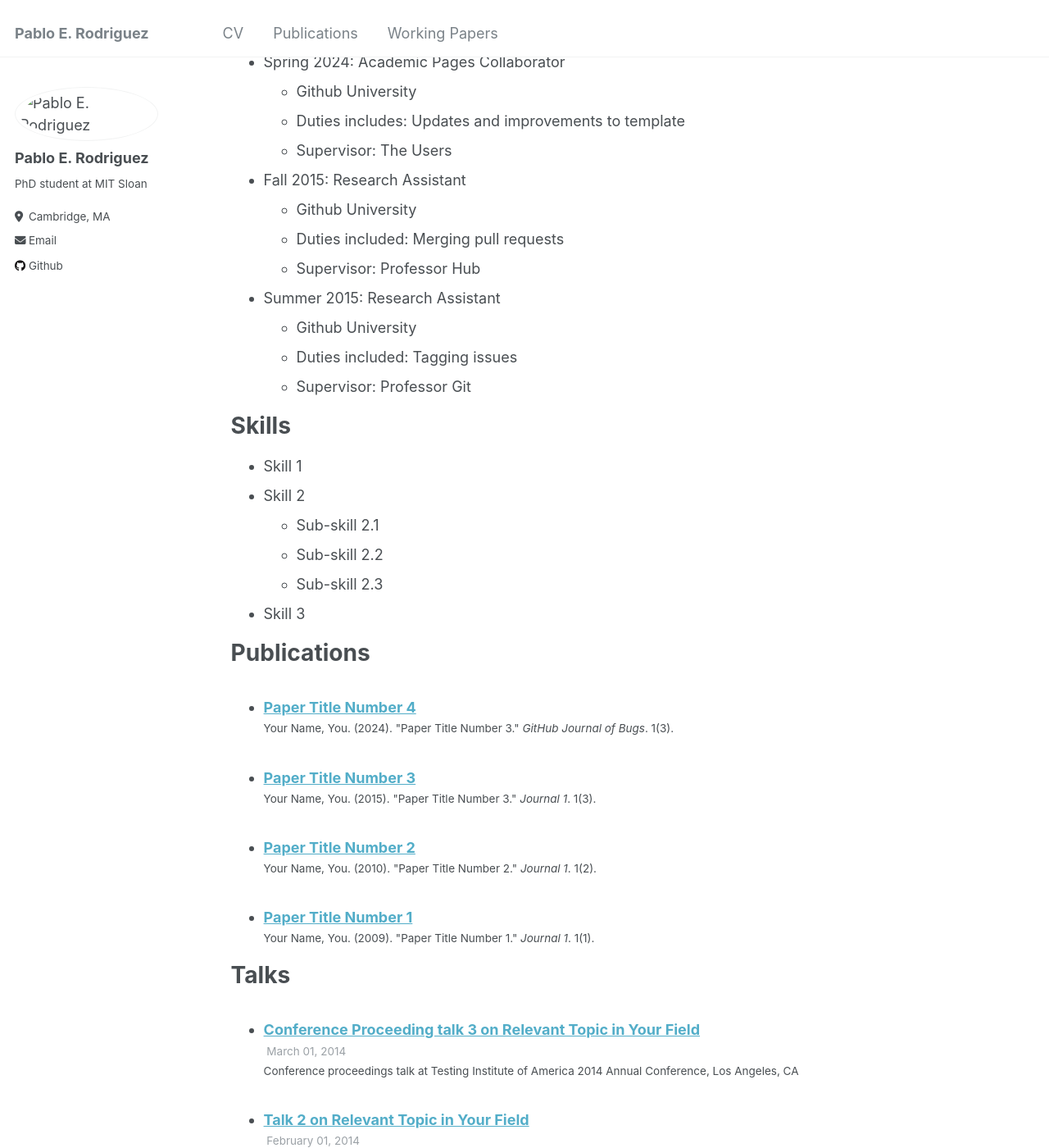
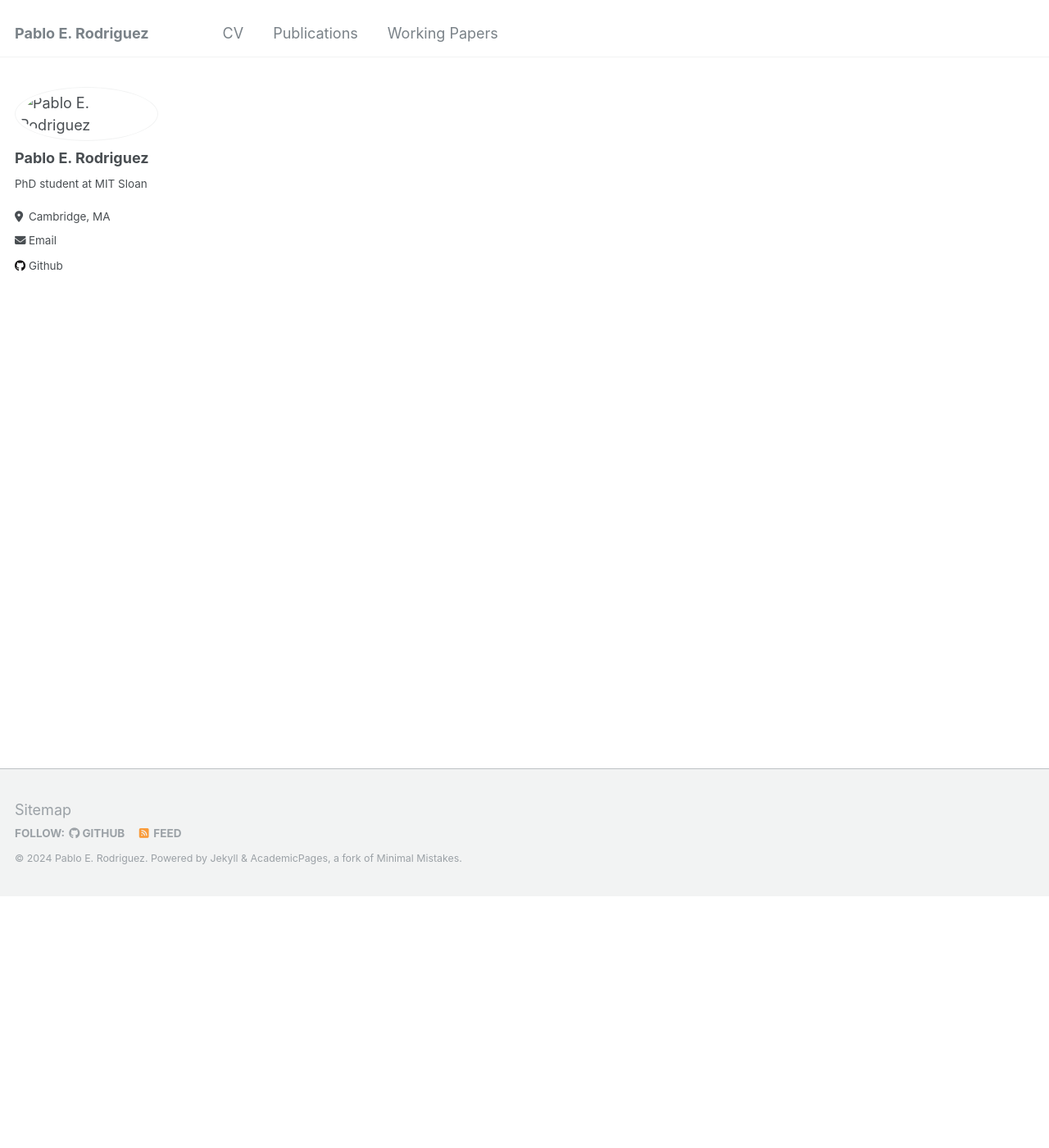
Before and after one commit to pablo-e-rodriguez/pablo-e-rodriguez.github.io, a Jekyll site: the page built from _pages/cv.md, in a window 1280 px wide and 1400 px high, scrolled down 307 px. Shown: the whole window at 82% size. Built offline with Jekyll 4.4.1, drawn with Linux system fonts in a browser that asks for light colours; some of the changed text lies outside the part shown.

Commit message:
Update cv.md

```diff
--- a/_pages/cv.md
+++ b/_pages/cv.md
@@ -9,56 +9,4 @@ redirect_from:
 
 {% include base_path %}
 
-Education
-======
-* Ph.D in Version Control Theory, GitHub University, 2018 (expected)
-* M.S. in Jekyll, GitHub University, 2014
-* B.S. in GitHub, GitHub University, 2012
-
-Work experience
-======
-* Spring 2024: Academic Pages Collaborator
-  * Github University
-  * Duties includes: Updates and improvements to template
-  * Supervisor: The Users
-
-* Fall 2015: Research Assistant
-  * Github University
-  * Duties included: Merging pull requests
-  * Supervisor: Professor Hub
-
-* Summer 2015: Research Assistant
-  * Github University
-  * Duties included: Tagging issues
-  * Supervisor: Professor Git
-
-Skills
-======
-* Skill 1
-* Skill 2
-  * Sub-skill 2.1
-  * Sub-skill 2.2
-  * Sub-skill 2.3
-* Skill 3
-
-Publications
-======
-  <ul>{% for post in site.publications reversed %}
-    {% include archive-single-cv.html %}
-  {% endfor %}</ul>
-
-Talks
-======
-  <ul>{% for post in site.talks reversed %}
-    {% include archive-single-talk-cv.html  %}
-  {% endfor %}</ul>
-
-Teaching
-======
-  <ul>{% for post in site.teaching reversed %}
-    {% include archive-single-cv.html %}
-  {% endfor %}</ul>
-
-Service and leadership
-======
-* Currently signed in to 43 different slack teams
+You can find my resume [here](http://prodrig06.github.io/files/cv.pdf).
```
